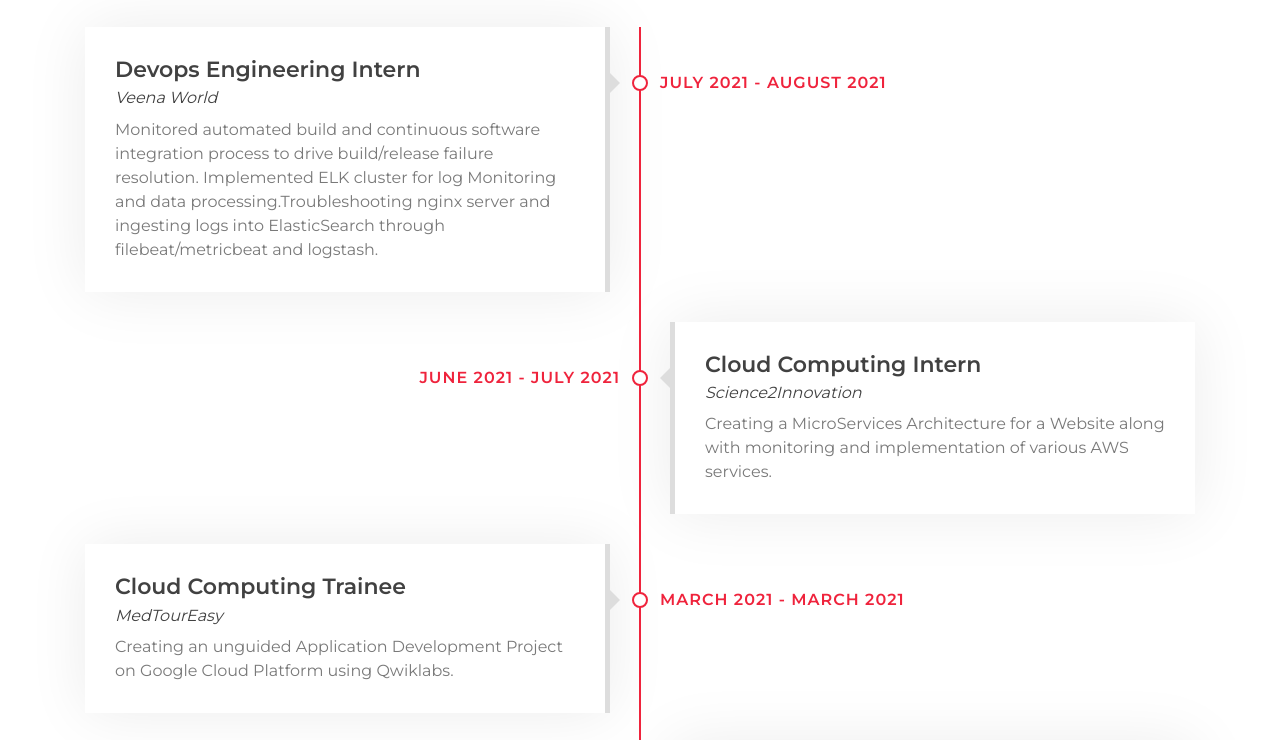
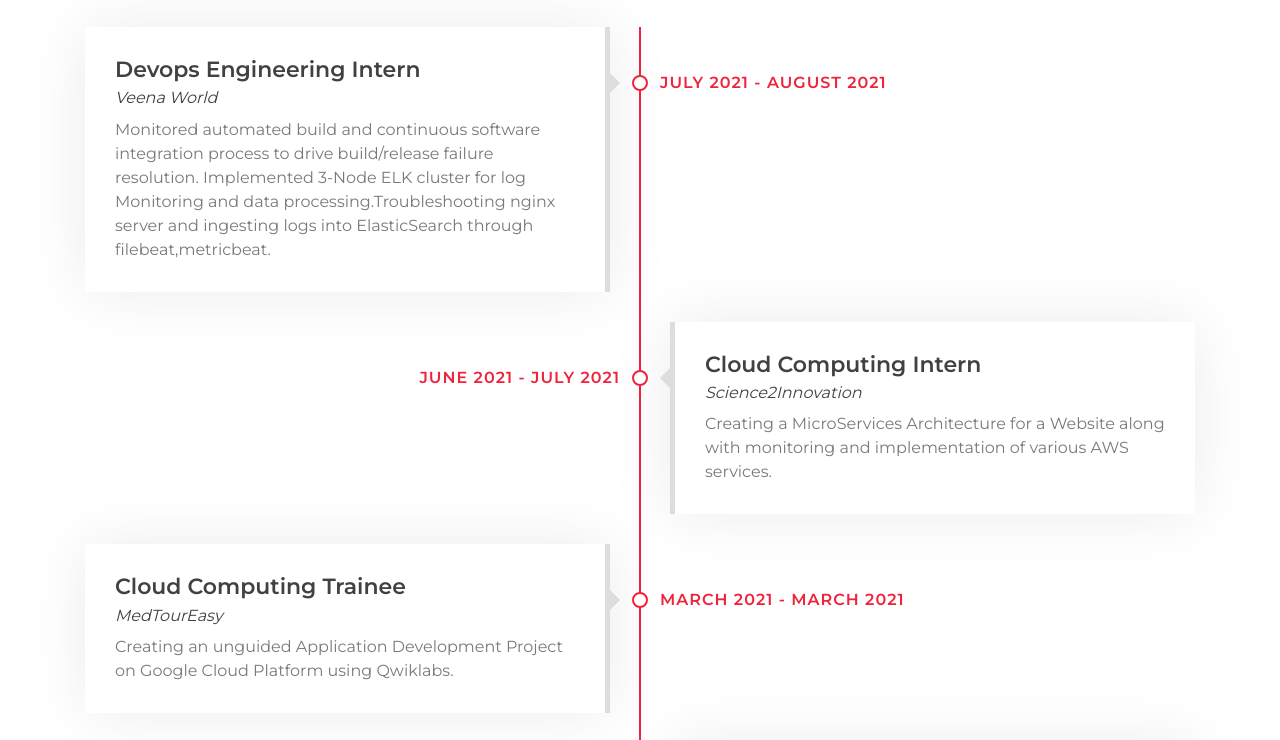
Before and after one commit to shubhgarg2401/shubhgarg2401.github.io, a plain HTML site: page index.html in a window 1280 px wide. Shown: the part 1633-2373 px from the top of the page. Drawn offline with nearby package versions, Linux system fonts and the light colour scheme.

Commit message:
Update index.html

```diff
--- a/index.html
+++ b/index.html
@@ -165,8 +165,8 @@
                             <h4>Veena World</h4>
                             <p>
                                 Monitored automated build and continuous software integration
-process to drive build/release failure resolution. Implemented ELK cluster for log Monitoring and data processing.Troubleshooting nginx server and ingesting logs into ElasticSearch
-through filebeat/metricbeat and logstash.
+process to drive build/release failure resolution. Implemented 3-Node ELK cluster for log Monitoring and data processing.Troubleshooting nginx server and ingesting logs into ElasticSearch
+through filebeat,metricbeat.
                             </p>
                         </div>
                     </div>
@@ -301,7 +301,7 @@
                             </div>
                             <div class="price-footer">
                                 <div class="price-action">
-                                    <a class="btn" href="https://github.com/shubhgarg2401/ELK-Stack-with-filebeat-metricbeat">COMPLETE</a>
+                                    <a class="btn" href="https://github.com/shubhgarg2401/ELK-Stack-with-filebeat-metricbeat">Visit Repo</a>
                                 </div>
                             </div>
                         </div>
```
